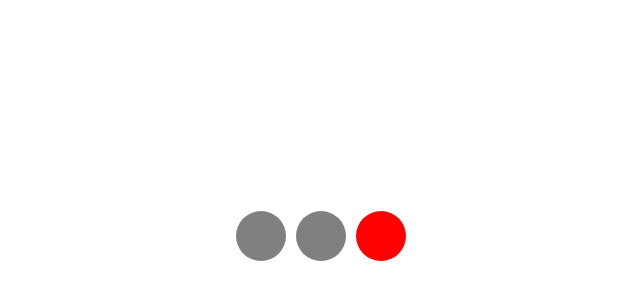
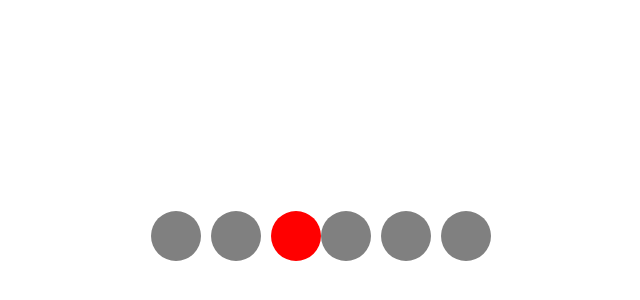
Before and after one commit to vel-3633f/code-level-up, a plain HTML site: page project/traffic-light/index.html in a window 1280 px wide. Shown: the part 172-472 px from the top of the page, without its empty margins (319-959 px from the left). Drawn offline with Linux system fonts and the light colour scheme.

Commit message:
lightを追加

```diff
--- a/project/traffic-light/index.html
+++ b/project/traffic-light/index.html
@@ -7,11 +7,19 @@
     <link rel="stylesheet" href="style.css" />
   </head>
   <body>
-    <div class="traffic-light">
-      <div class="light"></div>
-      <div class="light"></div>
-      <div class="light"></div>
+    <div class="crossing">
+      <div class="traffic-light" id="">
+        <div class="light"></div>
+        <div class="light"></div>
+        <div class="light"></div>
+      </div>
+      <div class="traffic-light">
+        <div class="light"></div>
+        <div class="light"></div>
+        <div class="light"></div>
+      </div>
     </div>
+
     <script src="script.js"></script>
   </body>
 </html>
--- a/project/traffic-light/script.js
+++ b/project/traffic-light/script.js
@@ -5,6 +5,7 @@ class Light {
   }
 
   change() {
+    console.log(this.lightElement);
     setTimeout(() => {
       this.lightElement[0].style.backgroundColor = "green";
     }, 1000);
@@ -19,4 +20,4 @@ class Light {
   }
 }
 
-new Light("red").change();
+new Light().change();
--- a/project/traffic-light/style.css
+++ b/project/traffic-light/style.css
@@ -1,9 +1,14 @@
-.traffic-light {
-  color: red;
+.crossing {
   display: flex;
   justify-content: center;
   align-items: center;
   height: 100vh;
+}
+
+.traffic-light {
+  display: flex;
+  justify-content: center;
+  align-items: center;
   gap: 10px;
 }
 
```
